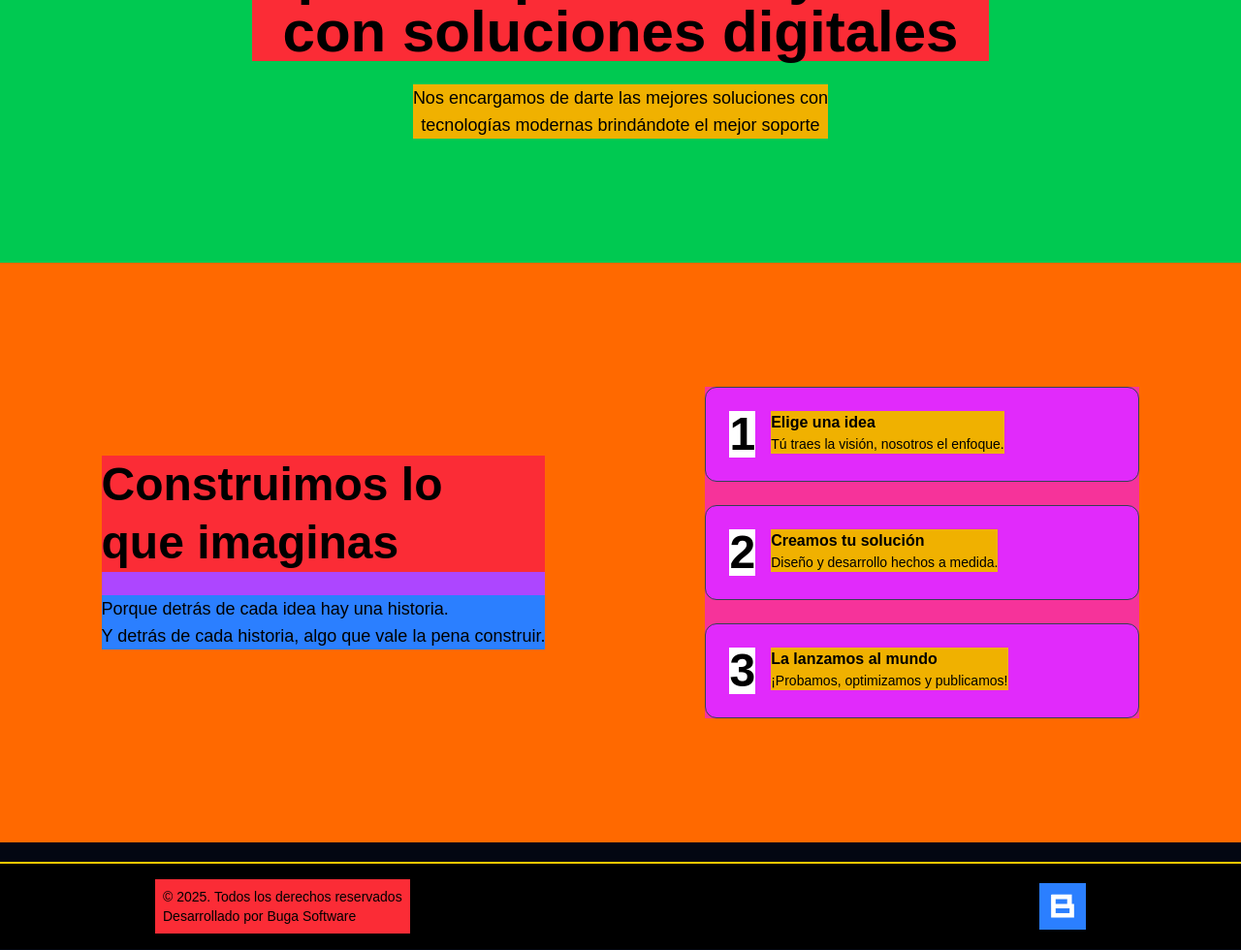
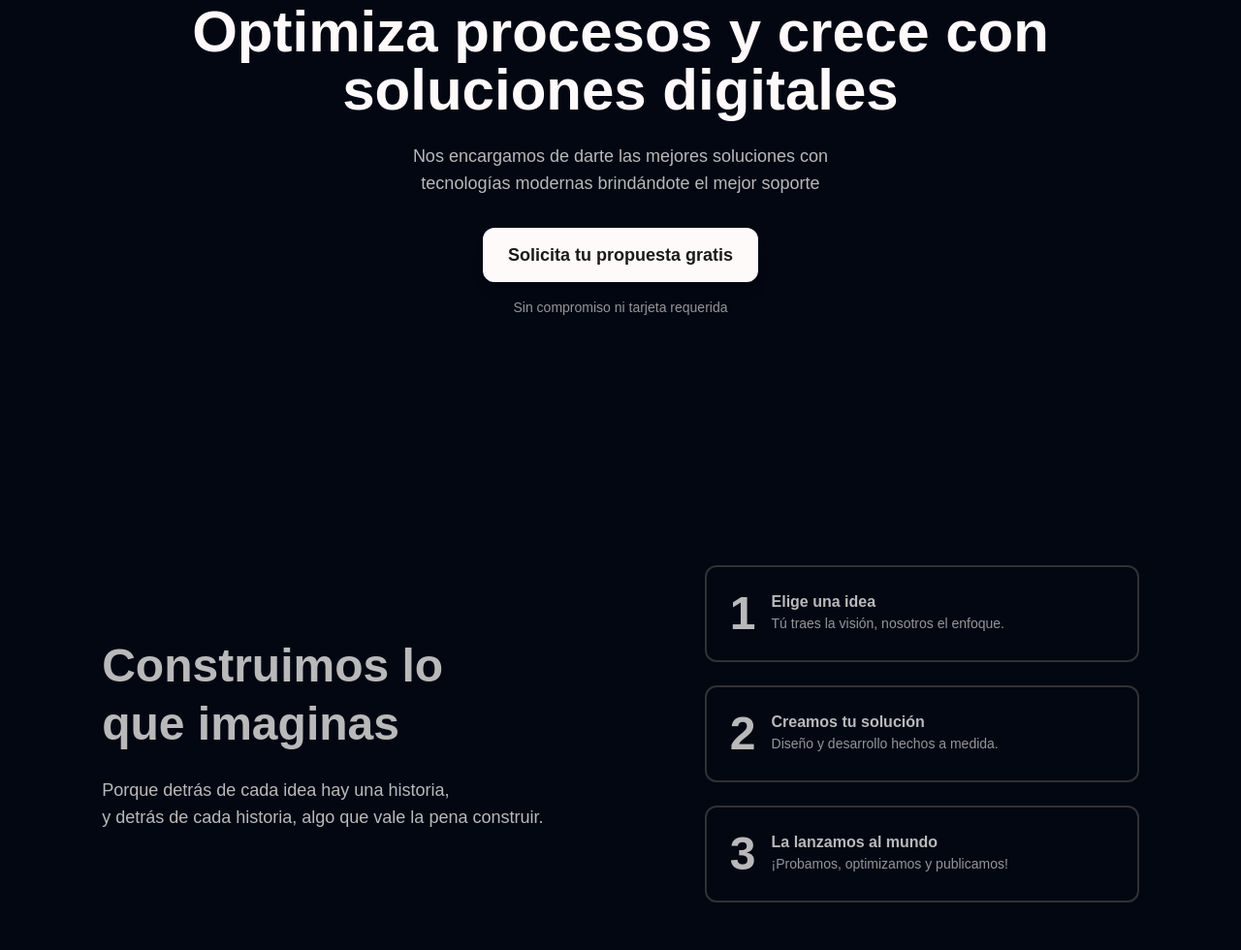
Before and after one commit to Buga-Software/web, an Astro site: page / in a window 1280 px wide. Shown: the part 260-1240 px from the top of the page at 97% size. Built offline with nearby package versions, Linux system fonts and the light colour scheme; Astro itself is replaced by a stand-in of ours.

Commit message:
Chore: Normalize colors + hero structure

```diff
--- a/package.json
+++ b/package.json
@@ -10,6 +10,7 @@
   },
   "dependencies": {
     "@astrojs/react": "^4.3.0",
+    "@fontsource-variable/inter": "^5.2.6",
     "@tailwindcss/vite": "^4.1.11",
     "@types/react": "^19.1.8",
     "@types/react-dom": "^19.1.6",
--- a/src/components/footer.astro
+++ b/src/components/footer.astro
@@ -1,10 +1,10 @@
-    <footer class="bg-black border-t-2 border-yellow-400 py-4 px-40 flex justify-between items-center">
-      <div class="bg-red-500 p-2">
+    <footer class="border-t-2 border-[var(--darkwhite)] py-4 px-40 flex justify-between items-center text-[var(--whitebg)]">
+      <div class="p-2">
         <p class="text-sm">© 2025. Todos los derechos reservados</p>
         <p class="text-sm">Desarrollado por Buga Software</p>
       </div>
 
-      <div class=" bg-blue-500 p-2">
-        <img src="/favicon.svg" alt="Buga Software Logo" class="h-8 w-8" />
+      <div class="p-2">
+        <img src="/favicon.svg" alt="Buga Software Logo" class="size-12" />
       </div>
     </footer>
--- a/src/components/hero.astro
+++ b/src/components/hero.astro
@@ -1,54 +1,70 @@
-<main class="flex flex-col bg-blue-100">
-  <!-- Sección 1 -->
-  <section class="flex flex-col items-center justify-center px-6 md:px-10 py-32 bg-green-500 w-full">
-    <h1 class="text-5xl md:text-6xl text-center font-bold max-w-4xl bg-red-500">
-      Optimiza procesos y crece <br /> con soluciones digitales
+<main class="flex flex-col text-[var(--whitebg)]">
+  <!-- Hero -->
+  <section class="flex flex-col items-center justify-center px-6 md:px-10 py-32 w-full text-center">
+    <!-- Eyebrow -->
+    <span class="px-4 py-1 mb-6 text-md font-medium rounded-full border-2 bg-green-950 border-green-500">
+      Para negocios y emprendimientos
+    </span>
+
+    <!-- Heading -->
+    <h1 class="text-4xl md:text-6xl font-bold max-w-4xl text-[var(--white)]">
+      Optimiza procesos y crece con soluciones digitales
     </h1>
-    <p class="text-base md:text-lg text-center mt-6 max-w-2xl bg-yellow-500">
+
+    <!-- Subtext -->
+    <p class="text-base md:text-lg text-center mt-6 max-w-2xl">
       Nos encargamos de darte las mejores soluciones con <br class="hidden md:block" />
       tecnologías modernas brindándote el mejor soporte
     </p>
+
+    <!-- CTA -->
+    <div class="mt-8 flex flex-col gap-4 items-center">
+      <a href="#contacto" class="px-6 py-3 text-lg font-semibold rounded-xl bg-[var(--white)] text-[var(--black)] border-2 border-[var(--white)] hover:bg-[var(--white)]/5 hover:text-[var(--white)] transition-all duration-300 ease-in-out shadow-lg hover:shadow-xl">
+        Solicita tu propuesta gratis
+      </a>
+      <span class="text-sm opacity-80">Sin compromiso ni tarjeta requerida</span>
+    </div>
   </section>
 
   <!-- Sección 2 -->
-  <section class="flex flex-col lg:flex-row justify-around items-center gap-9 lg:px-10 px-6 py-32 bg-orange-500 w-full">
+  <section class="flex flex-col lg:flex-row justify-around items-center gap-9 lg:px-10 px-6 py-32 w-full">
     <!-- Texto -->
-    <div class="max-w-xl bg-purple-500">
-      <h2 class="text-5xl font-semibold mb-6 leading-tight bg-red-500">
+    <div class="max-w-xl">
+      <h2 class="text-5xl font-semibold mb-6 leading-tight">
         Construimos lo<br />que imaginas
       </h2>
-      <p class="text-lg bg-blue-500">
-        Porque detrás de cada idea hay una historia.<br />
-        Y detrás de cada historia, algo que vale la pena construir.
+      <p class="text-lg">
+        Porque detrás de cada idea hay una historia,<br />
+        y detrás de cada historia, algo que vale la pena construir.
       </p>
     </div>
 
     <!-- Pasos -->
-    <div class="flex flex-col gap-6 w-full max-w-md bg-pink-500">
+    <div class="flex flex-col gap-6 w-full max-w-md">
       <!-- Paso 1 -->
-      <div class="flex items-start gap-4 p-6 border border-gray-700 rounded-xl bg-fuchsia-500">
-        <div class="text-5xl font-bold bg-white ">1</div>
-        <div class="bg-yellow-500">
+      <div class="flex items-start gap-4 p-6 border-2 border-[var(--darkwhite)] rounded-xl hover:border-[var(--white)] transition-colors">
+        <div class="text-5xl font-bold">1</div>
+        <div>
           <p class="font-semibold">Elige una idea</p>
-          <p class="text-sm">Tú traes la visión, nosotros el enfoque.</p>
+          <p class="text-sm opacity-80">Tú traes la visión, nosotros el enfoque.</p>
         </div>
       </div>
 
       <!-- Paso 2 -->
-      <div class="flex items-start gap-4 p-6 border border-gray-700 rounded-xl bg-fuchsia-500">
-        <div class="text-5xl font-bold bg-white">2</div>
-        <div class="bg-yellow-500">
+      <div class="flex items-start gap-4 p-6 border-2 border-[var(--darkwhite)] rounded-xl hover:border-[var(--white)] transition-colors">
+        <div class="text-5xl font-bold">2</div>
+        <div>
           <p class="font-semibold">Creamos tu solución</p>
-          <p class="text-sm">Diseño y desarrollo hechos a medida.</p>
+          <p class="text-sm opacity-80">Diseño y desarrollo hechos a medida.</p>
         </div>
       </div>
 
       <!-- Paso 3 -->
-      <div class="flex items-start gap-4 p-6 border border-gray-700 rounded-xl bg-fuchsia-500">
-        <div class="text-5xl font-bold bg-white">3</div>
-        <div class="bg-yellow-500">
+      <div class="flex items-start gap-4 p-6 border-2 border-[var(--darkwhite)] rounded-xl hover:border-[var(--white)] transition-colors">
+        <div class="text-5xl font-bold">3</div>
+        <div>
           <p class="font-semibold">La lanzamos al mundo</p>
-          <p class="text-sm">¡Probamos, optimizamos y publicamos!</p>
+          <p class="text-sm opacity-80">¡Probamos, optimizamos y publicamos!</p>
         </div>
       </div>
     </div>
--- a/src/styles/global.css
+++ b/src/styles/global.css
@@ -1,5 +1,11 @@
 @import "tailwindcss";
+@import "@fontsource-variable/inter";
 
 :root {
-  font-family: Montserrat, sans-serif;
+  font-family: 'Inter Variable', sans-serif;
+
+  --white: #FFFAFA;
+  --whitebg: #B9B9B9;
+  --black: #1A1A1A;
+  --darkwhite: #313131;
 }
```
Also changed, not shown: 1 other file.
